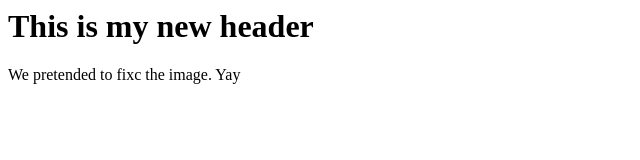
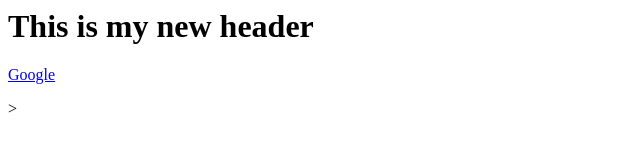
Before and after one commit to Lucashwyi/branch-local-remote, a plain HTML site: page index.html in a window 1280 px wide. Shown: the whole page, without its empty margins (0-640 px from the left). Drawn offline with Linux system fonts and the light colour scheme.

Commit message:
fixes link, closes #3

```diff
--- a/index.html
+++ b/index.html
@@ -1,2 +1,2 @@
 <h1>This is my new header</h1>
-<p>We pretended to fixc the image. Yay</p>
+<p><a href="http://www.google.com">Google</a></p>>
```
